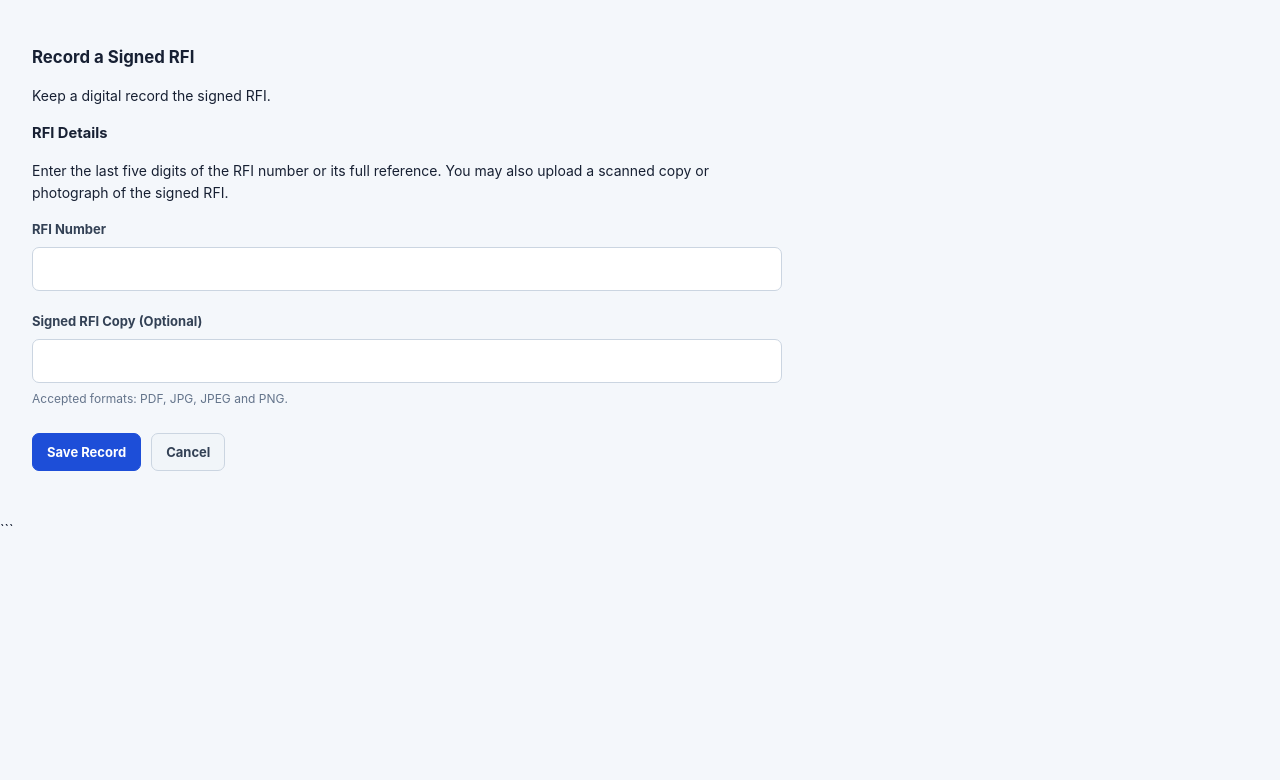
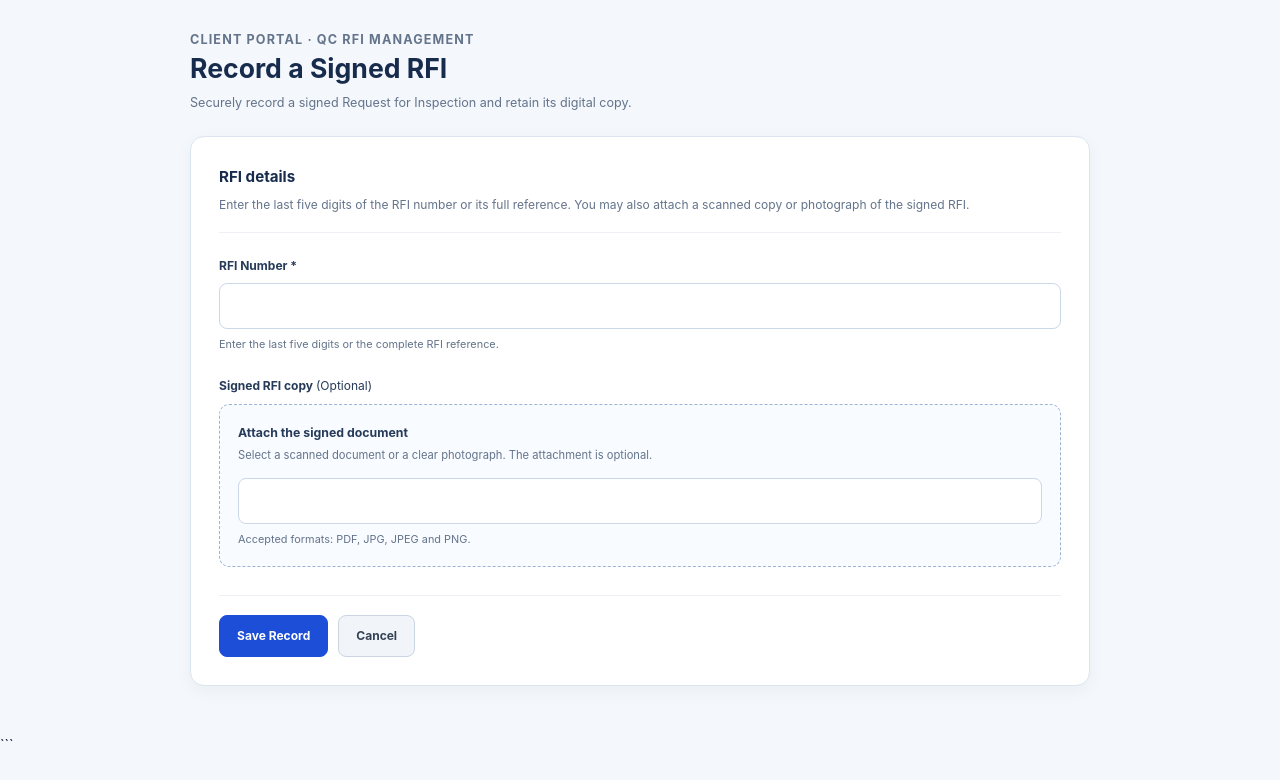
Before and after one commit to ahmed-my/qc-rfi-management-system, a Django app: template rfi_management/templates/rfi_management/client_signed_rfi_form.html in a window 1280 px wide. Shown: the top 780 px of the page. Run offline with Django 5.2, Linux system fonts and the light colour scheme; the template is opened without the code that fills it, so the values that code supplies are empty, except form fields; tables that the repository leaves empty hold one stand-in row (values such as "Sample post"); form fields are guessed from the names that the template uses.

Commit message:
Redesign client signed RFI form

```diff
--- a/rfi_management/templates/rfi_management/client_signed_rfi_form.html
+++ b/rfi_management/templates/rfi_management/client_signed_rfi_form.html
@@ -1,64 +1,266 @@
 {% extends "rfi_management/base.html" %}
 
+{% block title %}Record a Signed RFI{% endblock %}
+
+{% block extra_css %}
+<style>
+    .signed-rfi-page {
+        width: 100%;
+        max-width: 900px;
+        margin: 0 auto;
+        color: #172b4d;
+    }
+
+    .signed-rfi-page,
+    .signed-rfi-page * {
+        box-sizing: border-box;
+    }
+
+    .signed-rfi-header {
+        margin-bottom: 22px;
+    }
+
+    .signed-rfi-eyebrow {
+        margin: 0 0 7px;
+        color: #64748b;
+        font-size: 0.73rem;
+        font-weight: 750;
+        letter-spacing: 0.09em;
+        text-transform: uppercase;
+    }
+
+    .signed-rfi-header h1 {
+        margin: 0 0 8px;
+        color: #172b4d;
+        font-size: clamp(1.45rem, 2.5vw, 1.9rem);
+        line-height: 1.3;
+    }
+
+    .signed-rfi-header p {
+        margin: 0;
+        color: #64748b;
+        font-size: 0.9rem;
+        line-height: 1.65;
+    }
+
+    .signed-rfi-card {
+        padding: 28px;
+        border: 1px solid #dbe5f0;
+        border-radius: 14px;
+        background: #ffffff;
+        box-shadow: 0 5px 18px rgba(23, 43, 77, 0.045);
+    }
+
+    .signed-rfi-card-heading {
+        margin-bottom: 23px;
+        padding-bottom: 17px;
+        border-bottom: 1px solid #edf1f6;
+    }
+
+    .signed-rfi-card-heading h2 {
+        margin: 0 0 6px;
+        color: #172b4d;
+        font-size: 1.08rem;
+        font-weight: 750;
+    }
+
+    .signed-rfi-card-heading p {
+        margin: 0;
+        color: #64748b;
+        font-size: 0.86rem;
+        line-height: 1.65;
+    }
+
+    .signed-rfi-field {
+        margin-bottom: 23px;
+    }
+
+    .signed-rfi-field label {
+        display: block;
+        margin-bottom: 8px;
+        color: #263b59;
+        font-size: 0.86rem;
+        font-weight: 700;
+    }
+
+    .signed-rfi-field input[type="text"],
+    .signed-rfi-field input[type="file"] {
+        display: block;
+        width: 100%;
+        min-height: 46px;
+        padding: 11px 13px;
+        border: 1px solid #cbd8e8;
+        border-radius: 8px;
+        background: #ffffff;
+        color: #172b4d;
+        font: inherit;
+        font-size: 0.9rem;
+    }
+
+    .signed-rfi-field input[type="text"]:focus,
+    .signed-rfi-field input[type="file"]:focus {
+        outline: 3px solid rgba(37, 99, 235, 0.13);
+        border-color: #2563eb;
+    }
+
+    .signed-rfi-help {
+        display: block;
+        margin-top: 7px;
+        color: #64748b;
+        font-size: 0.78rem;
+        line-height: 1.55;
+    }
+
+    .signed-rfi-upload-panel {
+        padding: 18px;
+        border: 1px dashed #9bb4d2;
+        border-radius: 10px;
+        background: #f8fbff;
+    }
+
+    .signed-rfi-upload-title {
+        margin: 0 0 5px;
+        color: #263b59;
+        font-size: 0.88rem;
+        font-weight: 700;
+    }
+
+    .signed-rfi-upload-description {
+        margin: 0 0 13px;
+        color: #64748b;
+        font-size: 0.8rem;
+        line-height: 1.55;
+    }
+
+    .signed-rfi-error {
+        display: block;
+        margin-top: 7px;
+        color: #b91c1c;
+        font-size: 0.8rem;
+        line-height: 1.5;
+    }
+
+    .signed-rfi-alert {
+        margin-bottom: 20px;
+        padding: 12px 14px;
+        border: 1px solid #fecaca;
+        border-radius: 8px;
+        background: #fef2f2;
+        color: #991b1b;
+        font-size: 0.86rem;
+    }
+
+    .signed-rfi-actions {
+        display: flex;
+        flex-wrap: wrap;
+        gap: 10px;
+        margin-top: 28px;
+        padding-top: 19px;
+        border-top: 1px solid #edf1f6;
+    }
+
+    .signed-rfi-actions .btn {
+        display: inline-flex;
+        min-height: 42px;
+        align-items: center;
+        justify-content: center;
+        padding: 10px 17px;
+        border-radius: 8px;
+        font-size: 0.86rem;
+        font-weight: 650;
+        text-decoration: none;
+    }
+
+    @media (max-width: 600px) {
+        .signed-rfi-card {
+            padding: 19px;
+        }
+
+        .signed-rfi-actions {
+            display: grid;
+            grid-template-columns: 1fr 1fr;
+        }
+
+        .signed-rfi-actions .btn {
+            width: 100%;
+        }
+    }
+</style>
+{% endblock %}
+
 {% block content %}
-<div class="qc-dashboard">
-    <div class="qc-page-header">
-        <div>
-            <h2>Record a Signed RFI</h2>
-            <p>Keep a digital record the signed RFI.</p>
-        </div>
-    </div>
+<div class="qc-dashboard signed-rfi-page">
 
-    <div class="qc-card" style="max-width: 750px;">
-        <h3>RFI Details</h3>
+    <header class="signed-rfi-header">
+        <p class="signed-rfi-eyebrow">Client Portal · QC RFI Management</p>
+        <h1>Record a Signed RFI</h1>
+        <p>Securely record a signed Request for Inspection and retain its digital copy.</p>
+    </header>
+
+    <section class="signed-rfi-card">
+
+        <div class="signed-rfi-card-heading">
+            <h2>RFI details</h2>
             <p>
                 Enter the last five digits of the RFI number or its full reference.
-            You may also upload a scanned copy or photograph of the signed RFI.
+                You may also attach a scanned copy or photograph of the signed RFI.
             </p>
+        </div>
 
         <form method="post" enctype="multipart/form-data">
             {% csrf_token %}
 
             {% if form.non_field_errors %}
-                <div class="alert alert-danger">
+                <div class="signed-rfi-alert" role="alert">
                     {{ form.non_field_errors }}
                 </div>
             {% endif %}
 
-            <div class="form-group">
+            <div class="signed-rfi-field">
                 <label for="{{ form.rfi_number.id_for_label }}">
-                    RFI Number
+                    RFI Number <span aria-hidden="true">*</span>
                 </label>
                 {{ form.rfi_number }}
+                <small class="signed-rfi-help">
+                    Enter the last five digits or the complete RFI reference.
+                </small>
                 {% for error in form.rfi_number.errors %}
-                    <small class="text-danger">{{ error }}</small>
+                    <small class="signed-rfi-error">{{ error }}</small>
                 {% endfor %}
             </div>
 
-            <div class="form-group">
+            <div class="signed-rfi-field">
                 <label for="{{ form.signed_copy.id_for_label }}">
-                    Signed RFI Copy (Optional)
+                    Signed RFI copy <span style="font-weight: 400;">(Optional)</span>
                 </label>
+
+                <div class="signed-rfi-upload-panel">
+                    <p class="signed-rfi-upload-title">Attach the signed document</p>
+                    <p class="signed-rfi-upload-description">
+                        Select a scanned document or a clear photograph. The attachment is optional.
+                    </p>
                     {{ form.signed_copy }}
-                <small class="form-text text-muted">
+                    <small class="signed-rfi-help">
                         Accepted formats: PDF, JPG, JPEG and PNG.
                     </small>
+                </div>
+
                 {% for error in form.signed_copy.errors %}
-                    <small class="text-danger">{{ error }}</small>
+                    <small class="signed-rfi-error">{{ error }}</small>
                 {% endfor %}
             </div>
 
-            <div style="display: flex; gap: 10px; margin-top: 25px;">
+            <div class="signed-rfi-actions">
                 <button type="submit" class="btn btn-primary">
                     Save Record
                 </button>
 
-                <a href="{% url 'dashboard' %}"
-                   class="btn btn-secondary">
+                <a href="{% url 'dashboard' %}" class="btn btn-secondary">
                     Cancel
                 </a>
             </div>
         </form>
-    </div>
+
+    </section>
 </div>
 {% endblock %}
```
Lines whose indentation alone changed are shown as unchanged.
